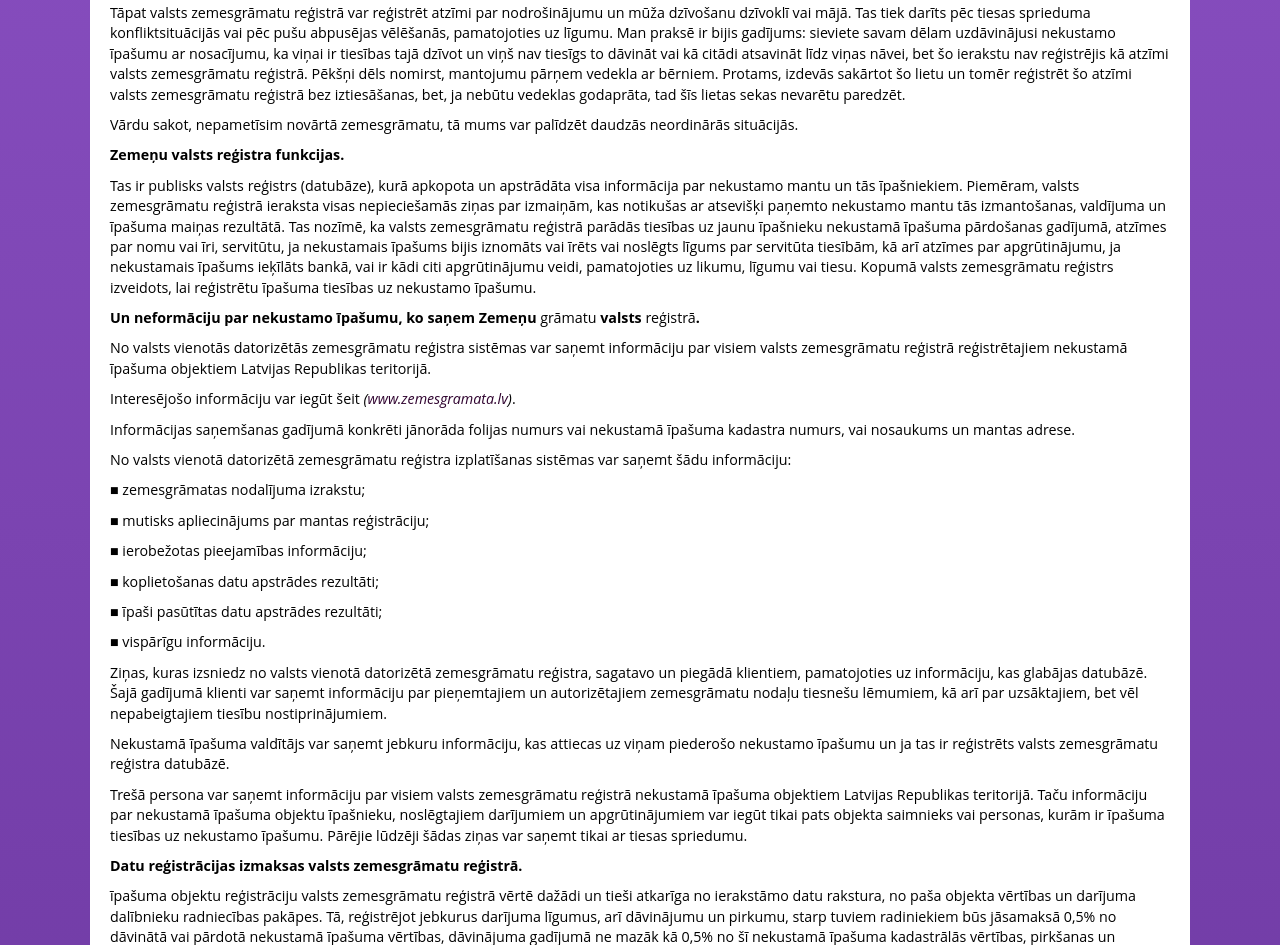
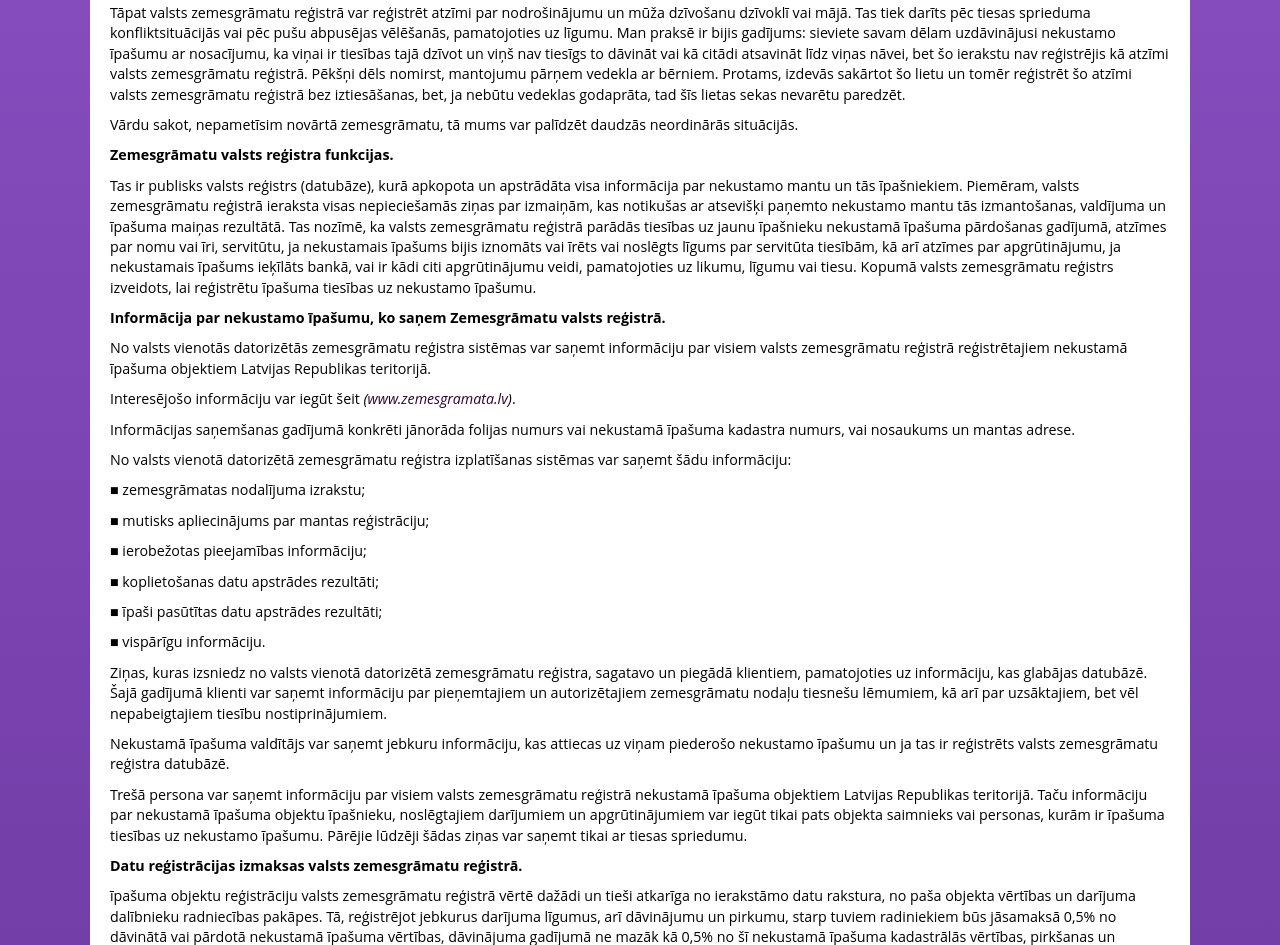
Before and after one commit to medveduska/ConsultingWebSIte, a plain HTML site: page index-LV.html in a window 1280 px wide. Shown: the part 2921-3866 px from the top of the page. Drawn offline with nearby package versions, Linux system fonts and the light colour scheme; a script that the page names is missing.

Commit message:
fixed typos

```diff
--- a/index-LV.html
+++ b/index-LV.html
@@ -229,9 +229,9 @@
                             <p>Atgādināsim: valsts zemesgrāmatu reģistrā var izdarīt arī citus ierakstus un apgrūtinājumus, kas attiecas uz nekustamo īpašumu. Piemēram, pēc īpašnieka piekrišanas zemesgrāmatā var ierakstīt dzīvokļa īres līgumu un tad  trešās personas (piemēram, potenciālie dzīvokļa pircēji vai bankas) redz, ka dzīvokli apgrūtina likumīgā īrnieka klātbūtne. Šādā gadījumā īrnieks ir droši aizsargāts pret prettiesisku izlikšanu.</p>
                             <p>Tāpat valsts zemesgrāmatu  reģistrā var reģistrēt atzīmi par nodrošinājumu un mūža dzīvošanu dzīvoklī vai mājā. Tas tiek darīts pēc tiesas sprieduma konfliktsituācijās vai pēc pušu abpusējas vēlēšanās, pamatojoties uz līgumu. Man praksē ir bijis gadījums: sieviete savam dēlam uzdāvinājusi nekustamo īpašumu ar nosacījumu, ka viņai ir tiesības tajā dzīvot un viņš nav tiesīgs to dāvināt vai kā citādi atsavināt līdz viņas nāvei, bet šo ierakstu nav reģistrējis kā atzīmi valsts zemesgrāmatu reģistrā. Pēkšņi dēls nomirst, mantojumu pārņem vedekla ar bērniem. Protams, izdevās sakārtot šo lietu un tomēr reģistrēt šo atzīmi  valsts zemesgrāmatu reģistrā bez iztiesāšanas, bet, ja nebūtu vedeklas godaprāta, tad šīs lietas sekas nevarētu paredzēt.</p>
                             <p>Vārdu sakot, nepametīsim novārtā zemesgrāmatu, tā mums var palīdzēt  daudzās neordinārās situācijās.</p>
-                            <p><strong>Zemeņu</strong> <strong></strong> <strong>valsts reģistra funkcijas</strong><strong></strong><strong>.</strong></p>
+                            <p><strong>Zemesgrāmatu valsts reģistra funkcijas.</strong></p>
                             <p>Tas ir publisks valsts  reģistrs (datubāze), kurā apkopota un apstrādāta visa informācija par nekustamo mantu un tās īpašniekiem. Piemēram, valsts zemesgrāmatu reģistrā                           ieraksta visas  nepieciešamās ziņas par izmaiņām, kas notikušas ar atsevišķi paņemto nekustamo mantu tās izmantošanas, valdījuma un īpašuma maiņas rezultātā. Tas nozīmē, ka valsts zemesgrāmatu  reģistrā parādās tiesības uz jaunu īpašnieku nekustamā īpašuma pārdošanas gadījumā, atzīmes par nomu vai īri, servitūtu, ja nekustamais īpašums bijis iznomāts vai īrēts vai noslēgts līgums par servitūta tiesībām, kā arī atzīmes par apgrūtinājumu, ja nekustamais īpašums ieķīlāts bankā, vai ir kādi citi apgrūtinājumu veidi, pamatojoties uz likumu, līgumu vai tiesu. Kopumā valsts zemesgrāmatu reģistrs izveidots, lai reģistrētu īpašuma tiesības uz nekustamo īpašumu.</p>
-                            <p><strong>Un</strong> <strong>neformāciju par nekustamo īpašumu</strong><strong>, ko saņem</strong> <strong>Zemeņu</strong> grāmatu<strong></strong> <strong>valsts</strong> reģistrā<strong>.</strong></p>
+                            <p><strong>Informācija par nekustamo īpašumu, ko saņem Zemesgrāmatu valsts reģistrā.</strong></p>
                             <p>No valsts vienotās datorizētās zemesgrāmatu reģistra  sistēmas var saņemt  informāciju par visiem valsts zemesgrāmatu reģistrā reģistrētajiem nekustamā īpašuma                          objektiem Latvijas Republikas teritorijā.</p>
                             <p>Interesējošo informāciju var iegūt šeit <em>(<a href="http://www.zemesgramata.lv/" target="_blank">www.zemesgramata.lv</a>)</em>.</p>
                             <p>Informācijas saņemšanas gadījumā konkrēti jānorāda folijas numurs vai nekustamā īpašuma kadastra numurs, vai  nosaukums un mantas adrese.</p>
```
Also changed, not shown: index.html (+1 -1 lines).
